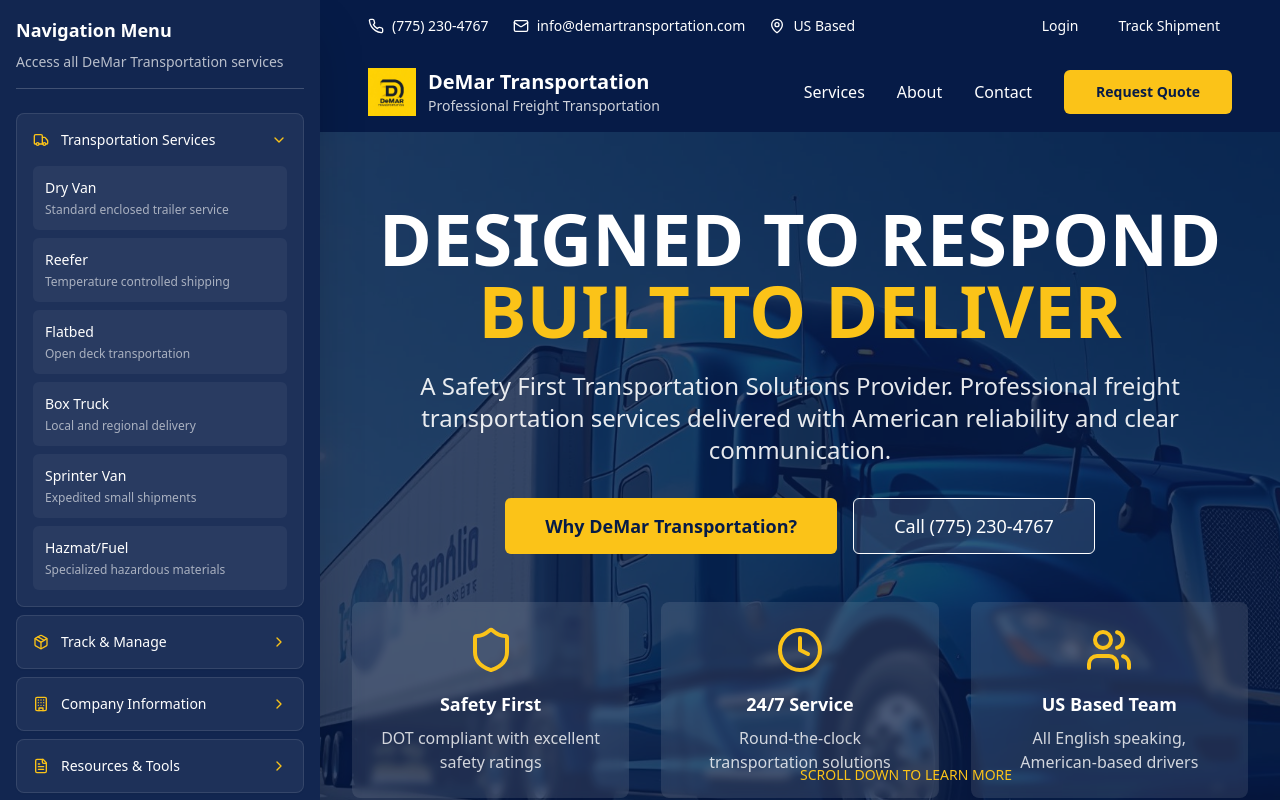
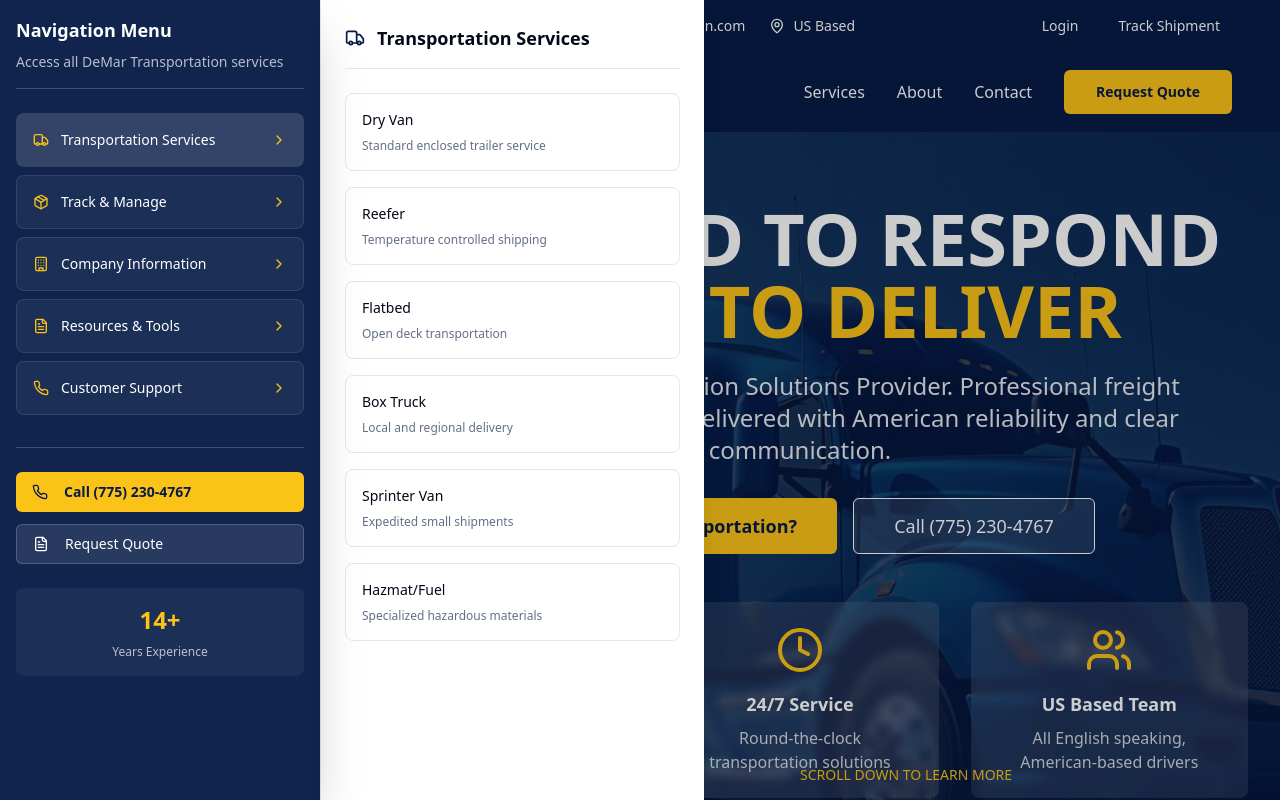
Before and after one commit to erikcode-create/demar-digital-drive, a React (Vite) app: page / in a window 1280 px wide. Both pictures are taken after a click on the button "Transportation Services". Shown: the top 800 px of the page. Built offline with nearby package versions, Linux system fonts and the light colour scheme.

Commit message:
Implement mega menu dropdowns
Add expanding dropdown functionality to the sidebar menu, mirroring the Landstar website's mega menu design.

```diff
--- a/src/components/LandstarSidebar.tsx
+++ b/src/components/LandstarSidebar.tsx
@@ -88,6 +88,8 @@ const LandstarSidebar = () => {
   ];
 
   return (
+    <>
+      {/* Main Sidebar */}
       <div className="fixed left-0 top-0 h-full w-80 bg-primary/95 backdrop-blur-sm z-50 overflow-y-auto shadow-2xl">
         <div className="p-4">
           {/* Header */}
@@ -99,11 +101,13 @@ const LandstarSidebar = () => {
           {/* Menu Sections */}
           <div className="space-y-2">
             {menuSections.map((section) => (
-            <Card key={section.id} className="bg-primary-foreground/5 border-primary-foreground/10">
+              <Card key={section.id} className="bg-primary-foreground/5 border-primary-foreground/10 relative">
                 <CardContent className="p-0">
                   <Button
                     variant="ghost"
-                  className="w-full justify-between p-4 h-auto text-primary-foreground hover:bg-primary-foreground/10"
+                    className={`w-full justify-between p-4 h-auto text-primary-foreground hover:bg-primary-foreground/10 ${
+                      expandedSections.includes(section.id) ? 'bg-primary-foreground/10' : ''
+                    }`}
                     onClick={() => toggleSection(section.id)}
                   >
                     <div className="flex items-center gap-3">
@@ -112,30 +116,8 @@ const LandstarSidebar = () => {
                       </div>
                       <span className="font-medium text-left">{section.title}</span>
                     </div>
-                  {expandedSections.includes(section.id) ? (
-                    <ChevronDown className="h-4 w-4 text-accent" />
-                  ) : (
                     <ChevronRight className="h-4 w-4 text-accent" />
-                  )}
                   </Button>
-
-                {expandedSections.includes(section.id) && (
-                  <div className="px-4 pb-4 space-y-2 animate-fade-in">
-                    {section.items.map((item, index) => (
-                      <div
-                        key={index}
-                        className="p-3 rounded-md bg-primary-foreground/5 hover:bg-primary-foreground/10 cursor-pointer transition-colors group"
-                      >
-                        <div className="text-sm font-medium text-primary-foreground group-hover:text-accent transition-colors">
-                          {item.title}
-                        </div>
-                        <div className="text-xs text-primary-foreground/60 mt-1">
-                          {item.description}
-                        </div>
-                      </div>
-                    ))}
-                  </div>
-                )}
                 </CardContent>
               </Card>
             ))}
@@ -172,6 +154,53 @@ const LandstarSidebar = () => {
           </div>
         </div>
       </div>
+
+      {/* Mega Menu Panels */}
+      {expandedSections.map((sectionId) => {
+        const section = menuSections.find(s => s.id === sectionId);
+        if (!section) return null;
+
+        return (
+          <div
+            key={sectionId}
+            className="fixed left-80 top-0 h-full w-96 bg-background border-l border-border z-40 shadow-xl animate-slide-in-right"
+          >
+            <div className="p-6">
+              <div className="flex items-center gap-3 mb-6 pb-4 border-b">
+                <div className="text-primary">
+                  {section.icon}
+                </div>
+                <h3 className="text-lg font-semibold text-foreground">{section.title}</h3>
+              </div>
+
+              <div className="grid gap-4">
+                {section.items.map((item, index) => (
+                  <div
+                    key={index}
+                    className="p-4 rounded-lg border hover:shadow-md cursor-pointer transition-all group"
+                  >
+                    <div className="text-sm font-medium text-foreground group-hover:text-primary transition-colors mb-2">
+                      {item.title}
+                    </div>
+                    <div className="text-xs text-muted-foreground">
+                      {item.description}
+                    </div>
+                  </div>
+                ))}
+              </div>
+            </div>
+          </div>
+        );
+      })}
+
+      {/* Overlay to close mega menu */}
+      {expandedSections.length > 0 && (
+        <div
+          className="fixed inset-0 bg-black/20 z-30"
+          onClick={() => setExpandedSections([])}
+        />
+      )}
+    </>
   );
 };
 
```
Lines whose indentation alone changed are shown as unchanged.
